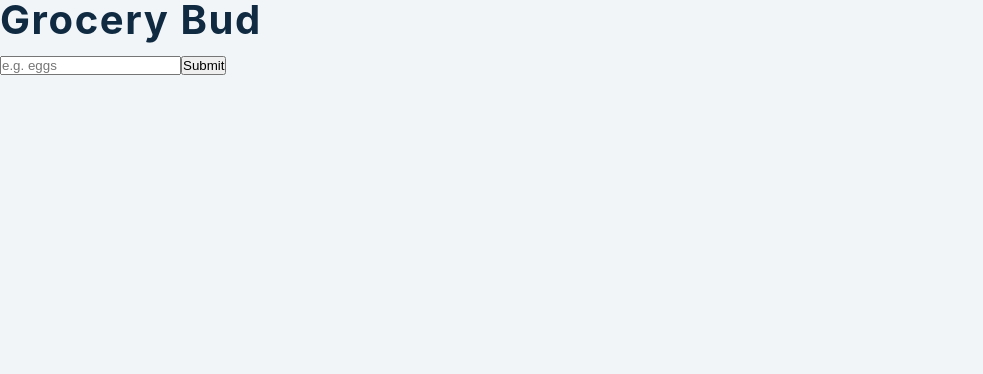
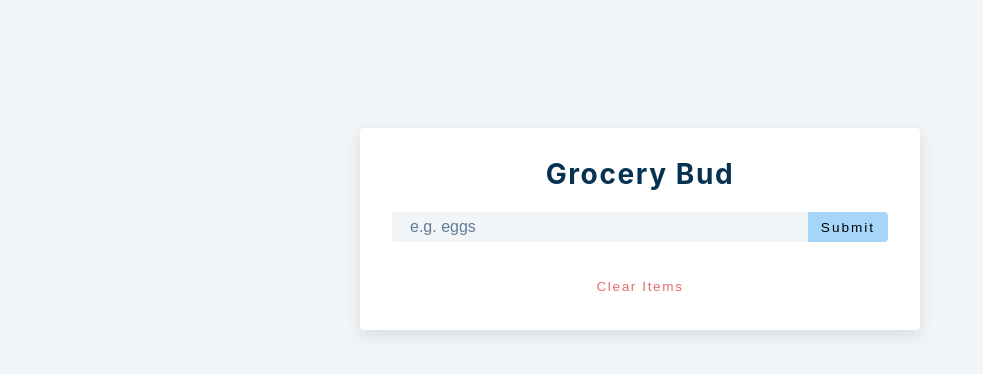
Before and after one commit to NoahThomlison/react-mini-project, a React (Create React App) app in the folder 10-grocery-bud/setup/: page / in a window 1280 px wide. Shown: the top 374 px of the page, without its empty margins (0-983 px from the left). Built offline with nearby package versions, Linux system fonts and the light colour scheme.

Commit message:
adds styling and formating

```diff
--- a/10-grocery-bud/setup/src/App.js
+++ b/10-grocery-bud/setup/src/App.js
@@ -13,19 +13,27 @@ function App() {
     type: ""
   })
 
-  const onSubmit = (e) => {
+  const submitHandler = (e) => {
     e.preventDefault()
     setGroceryList([...groceryList, groceryItem])
-    setGroceryList("")
+    setGroceryItem("")
   }
 
   return (
-    <article>
-      <h2>Grocery Bud</h2>
-      <input value={groceryItem} onChange={(e) => setGroceryItem(e.target.value)} type="text" placeholder='e.g. eggs' />
-      <button onClick={(e) => onSubmit(e)}>Submit</button>
-      <List groceryList={groceryList}></List>
-    </article>
+    <section className='section-center'>
+      <form action="" className="grocery-form" onSubmit={submitHandler}>
+        {alert.show && <Alert/>}
+        <h3>Grocery Bud</h3>
+        <div className='form-control'>
+          <input className="grocery" value={groceryItem} onChange={(e) => setGroceryItem(e.target.value)} type="text" placeholder='e.g. eggs' />
+          <button type='submit' className='submit-btn'>{isEditing ? 'Edit' : 'Submit'}</button>
+        </div>
+      </form>
+      <div className='grocery-container'>
+        <List groceryList={groceryList}></List>
+        <button className='clear-btn'>Clear Items</button>
+      </div>
+    </section>
   )
 }
 
```
